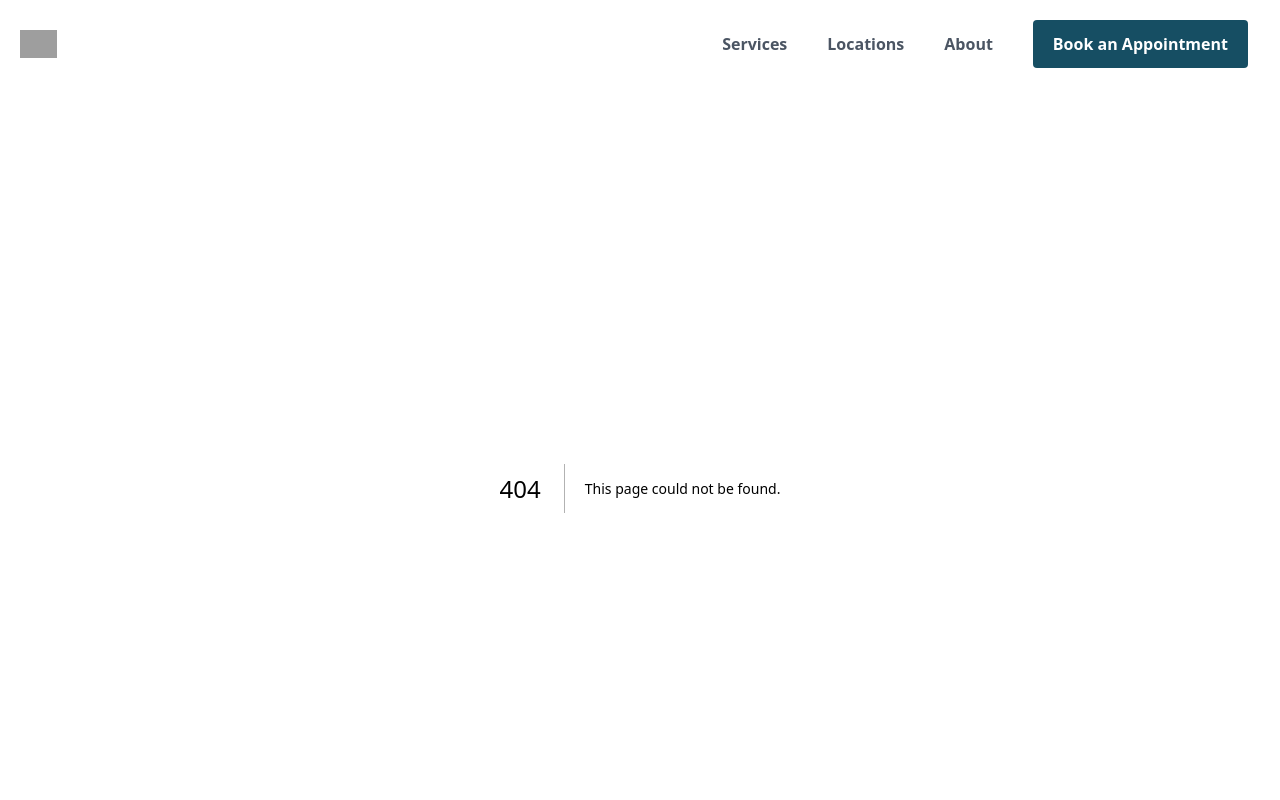
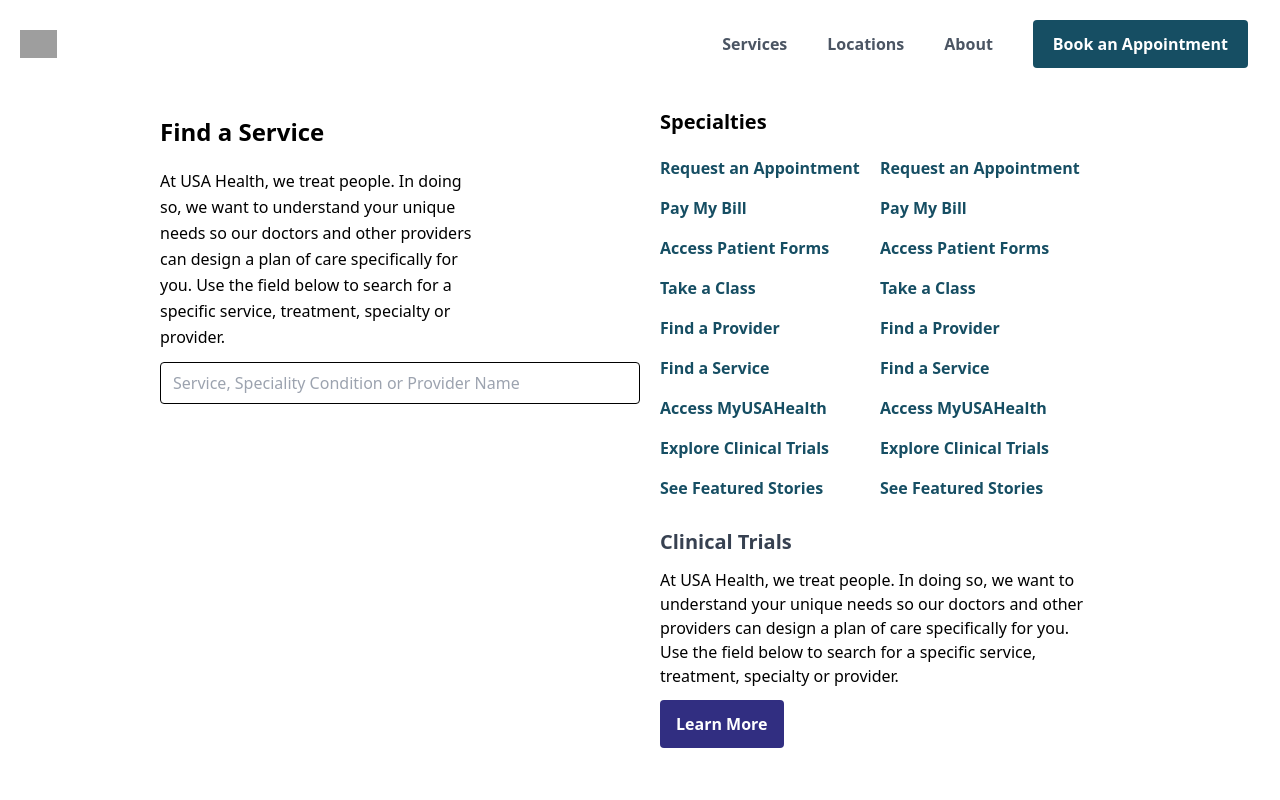
Before and after one commit to appzaib/Clinic, a Next.js app: page /services in a window 1280 px wide. Before the commit this address had no page. Shown: the top 800 px of the page. Built offline with nearby package versions, Linux system fonts and the light colour scheme; grey boxes are pictures that could not be loaded.

Commit message:
add services and location pages

```diff
--- a/components/Header.js
+++ b/components/Header.js
@@ -21,7 +21,7 @@ export default function Header() {
                     ))}
                 </ul>
 
-                <Link href={"/appointment"} class="rounded mr-3 inline-flex items-center bg-cyan-900 border-0 py-3 px-5 focus:outline-none hover:bg-cyan-700 text-white font-bold mt-4 md:mt-0">Book an Appointment
+                <Link href={"/locations"} class="rounded mr-3 inline-flex items-center bg-cyan-900 border-0 py-3 px-5 focus:outline-none hover:bg-cyan-700 text-white font-bold mt-4 md:mt-0">Book an Appointment
 
                 </Link>
                 {/* <FaSearch fontSize={40} color="blue" cursor={"pointer"}/> */}
--- /dev/null
+++ b/pages/locations.js
@@ -0,0 +1,71 @@
+import Link from "next/link"
+
+
+
+export default function Location(){
+
+return(
+<>
+<div className="flex flex-wrap lg:px-40">
+            <div className="pt-5 w-1/2 border-r-2">
+                <h2 className="text-2xl py-2 font-semibold">Facilities</h2>
+                <div className="py-2 pr-3">
+                    <a href="#">
+                        <img className="min-w-full h-40" src="https://encrypted-tbn0.gstatic.com/images?q=tbn:ANd9GcS0jHPtEXMrY2MO1ztSoNPuZlvFhO6Brcn8FA&usqp=CAU" alt="img" />
+                        </a>
+                </div>
+                <div className="py-2 pr-3">
+                    <a href="#">
+                        <img className="min-w-full h-40" src="https://encrypted-tbn0.gstatic.com/images?q=tbn:ANd9GcQpO7CGpDwBxapIk6_es8P3t2B4hwV0hqwXYw&usqp=CAU" alt="img"/>
+                        </a>
+                </div>
+                <div className="py-2 pr-3">
+                    <a href="#">
+                        <img className="min-w-full h-40" src="https://encrypted-tbn0.gstatic.com/images?q=tbn:ANd9GcRAW-SGaMYojcQBU7xTtECeeHDjnbWJlDPaaw&usqp=CAU" alt="img" />
+                        </a>
+                </div>
+                <div className="py-2 pr-3">
+                    <a href="#">
+                        <img className="min-w-full h-40" src="https://encrypted-tbn0.gstatic.com/images?q=tbn:ANd9GcR_21AuibBSVxXrFR0o6EP0mYXPDHj8cBsmJg&usqp=CAU" alt="img" />
+                        </a>
+                </div>
+
+            </div>
+        <div className="text-left pt-5 px-5 container w-1/2 ">
+            <h2 className="font-semibold text-xl pb-3">Physicians Group Clinics</h2>
+            <ul className="flex flex-wrap">
+                <div className="w-1/2 ">
+              {/* <li className="py-2 text-cyan-900 font-semibold hover:underline"><Link href={"#"}>Request an Appointment</Link></li> */}
+              <li className="py-2 text-cyan-900 font-semibold hover:underline"><Link href={"#"}>Pay My Bill</Link></li>
+              <li className="py-2 text-cyan-900 font-semibold hover:underline"><Link href={"#"}>Access Patient Forms</Link></li>
+              <li className="py-2 text-cyan-900 font-semibold hover:underline"><Link href={"#"}>Take a Class</Link></li>
+              <li className="py-2 text-cyan-900 font-semibold hover:underline"><Link href={"#"}>Find a Provider</Link></li>
+              <li className="py-2 text-cyan-900 font-semibold hover:underline"><Link href={"#"}>Find a Service</Link></li>
+              <li className="py-2 text-cyan-900 font-semibold hover:underline"><Link href={"#"}>Access MyUSAHealth</Link></li>
+              <li className="py-2 text-cyan-900 font-semibold hover:underline"><Link href={"#"}>Explore Clinical Trials</Link></li>
+              <li className="py-2 text-cyan-900 font-semibold hover:underline"><Link href={"#"}>See Featured Stories</Link></li>
+                </div>
+                <div className="w-1/2">
+                      <li className="py-2 text-cyan-900 font-semibold hover:underline"><Link href={"#"}>Request an Appointment</Link></li>
+              <li className="py-2 text-cyan-900 font-semibold hover:underline"><Link href={"#"}>Pay My Bill</Link></li>
+              <li className="py-2 text-cyan-900 font-semibold hover:underline"><Link href={"#"}>Access Patient Forms</Link></li>
+              <li className="py-2 text-cyan-900 font-semibold hover:underline"><Link href={"#"}>Take a Class</Link></li>
+              <li className="py-2 text-cyan-900 font-semibold hover:underline"><Link href={"#"}>Find a Provider</Link></li>
+              <li className="py-2 text-cyan-900 font-semibold hover:underline"><Link href={"#"}>Find a Service</Link></li>
+              <li className="py-2 text-cyan-900 font-semibold hover:underline"><Link href={"#"}>Access MyUSAHealth</Link></li>
+              <li className="py-2 text-cyan-900 font-semibold hover:underline"><Link href={"#"}>Explore Clinical Trials</Link></li>
+              <li className="py-2 text-cyan-900 font-semibold hover:underline"><Link href={"#"}>See Featured Stories</Link></li>
+
+                    </div>
+
+            </ul>
+            <h2 className="text-xl text-gray-700 pt-5 font-semibold">Clinical Trials</h2>
+                <p className="py-3">At USA Health, we treat people. In doing so, we want to understand your unique needs so our doctors and other providers can design a plan of care specifically for you. Use the field below to search for a specific service, treatment, specialty or provider.</p>
+                <button className="text-white rounded hover:bg-indigo-700 font-bold px-4 py-3 bg-indigo-900">Learn More</button>
+            </div>
+               </div>
+</>
+
+)
+
+}
--- /dev/null
+++ b/pages/services.js
@@ -0,0 +1,58 @@
+import Link from "next/link"
+import { FaSearch } from "react-icons/fa"
+
+
+
+
+
+export default function Services(){
+
+
+
+
+
+
+    return(
+        <div className="flex flex-wrap lg:px-40 ">
+            <div className="pt-5 w-1/2">
+                <h2 className="text-2xl py-2 font-semibold">Find a Service</h2>
+                <p className="py-3 text-left lg:w-2/3 leading-relaxed text-base">At USA Health, we treat people. In doing so, we want to understand your unique needs so our doctors and other providers can design a plan of care specifically for you. Use the field below to search for a specific service, treatment, specialty or provider.</p>
+                <input class="w-full  bg-white rounded border focus:ring-2 focus:ring-indigo-200 text-base outline-none text-gray-700 py-1 px-3 leading-8 transition-colors duration-200 ease-in-out fa fa-search border-black" type="text" placeholder="Service, Speciality Condition or Provider Name"
+
+                />
+            </div>
+        <div className="text-left pt-5 px-5 container w-1/2">
+            <h2 className="font-semibold text-xl pb-3">Specialties</h2>
+            <ul className="flex flex-wrap">
+                <div className="w-1/2">
+              <li className="py-2 text-cyan-900 font-semibold hover:underline"><Link href="#">Request an Appointment</Link></li>
+              <li className="py-2 text-cyan-900 font-semibold hover:underline"><Link href="#">Pay My Bill</Link></li>
+              <li className="py-2 text-cyan-900 font-semibold hover:underline"><Link href="#">Access Patient Forms</Link></li>
+              <li className="py-2 text-cyan-900 font-semibold hover:underline"><Link href="#">Take a Class</Link></li>
+              <li className="py-2 text-cyan-900 font-semibold hover:underline"><Link href="#">Find a Provider</Link></li>
+              <li className="py-2 text-cyan-900 font-semibold hover:underline"><Link href="#">Find a Service</Link></li>
+              <li className="py-2 text-cyan-900 font-semibold hover:underline"><Link href="#">Access MyUSAHealth</Link></li>
+              <li className="py-2 text-cyan-900 font-semibold hover:underline"><Link href="#">Explore Clinical Trials</Link></li>
+              <li className="py-2 text-cyan-900 font-semibold hover:underline"><Link href="#">See Featured Stories</Link></li>
+                </div>
+                <div className="w-1/2">
+                      <li className="py-2 text-cyan-900 font-semibold hover:underline"><Link href="#">Request an Appointment</Link></li>
+              <li className="py-2 text-cyan-900 font-semibold hover:underline"><Link href="#">Pay My Bill</Link></li>
+              <li className="py-2 text-cyan-900 font-semibold hover:underline"><Link href="#">Access Patient Forms</Link></li>
+              <li className="py-2 text-cyan-900 font-semibold hover:underline"><Link href="#">Take a Class</Link></li>
+              <li className="py-2 text-cyan-900 font-semibold hover:underline"><Link href="#">Find a Provider</Link></li>
+              <li className="py-2 text-cyan-900 font-semibold hover:underline"><Link href="#">Find a Service</Link></li>
+              <li className="py-2 text-cyan-900 font-semibold hover:underline"><Link href="#">Access MyUSAHealth</Link></li>
+              <li className="py-2 text-cyan-900 font-semibold hover:underline"><Link href="#">Explore Clinical Trials</Link></li>
+              <li className="py-2 text-cyan-900 font-semibold hover:underline"><Link href="#">See Featured Stories</Link></li>
+
+                    </div>
+
+            </ul>
+            <h2 className="text-xl text-gray-700 pt-5 font-semibold">Clinical Trials</h2>
+                <p className="py-3">At USA Health, we treat people. In doing so, we want to understand your unique needs so our doctors and other providers can design a plan of care specifically for you. Use the field below to search for a specific service, treatment, specialty or provider.</p>
+                <button className="text-white rounded hover:bg-indigo-700 font-bold px-4 py-3 bg-indigo-900">Learn More</button>
+            </div>
+               </div>
+    )
+}
```
